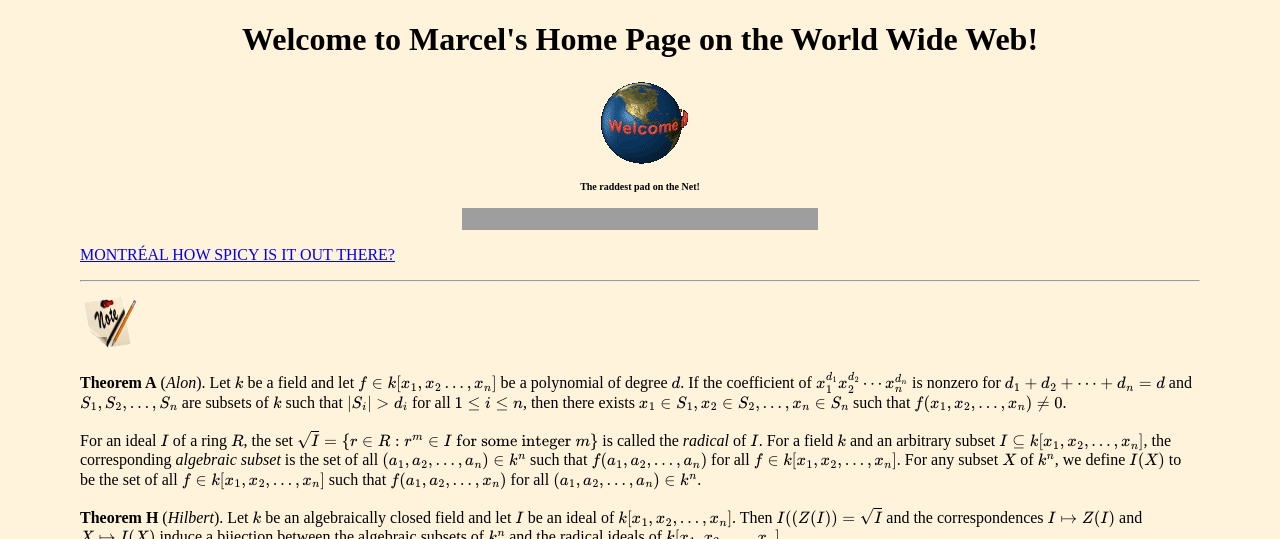
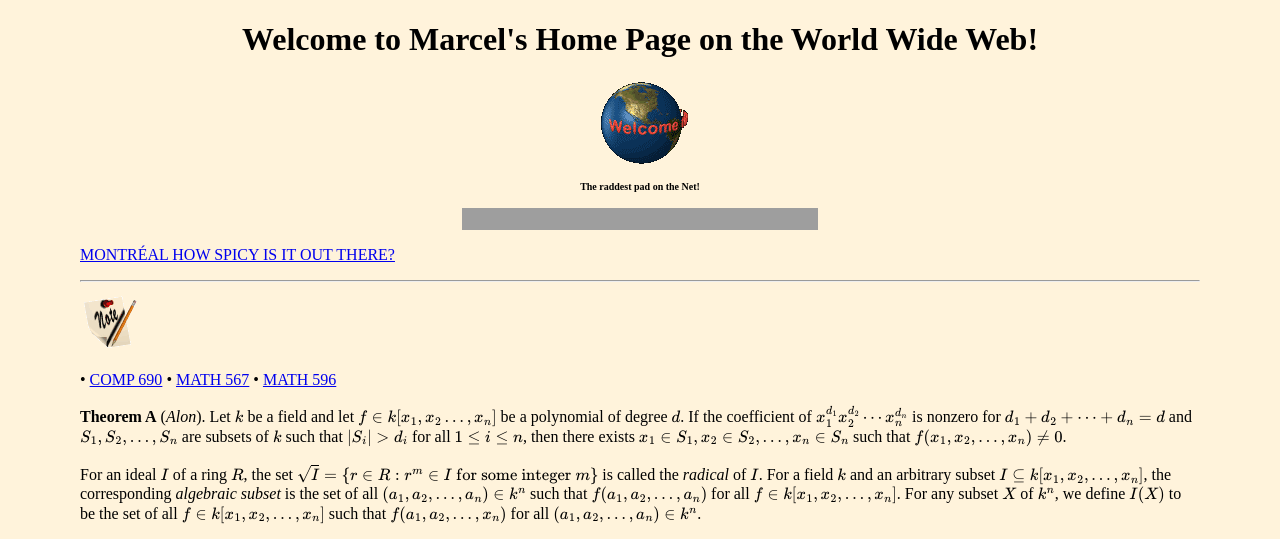
Before and after one commit to marcelgoh/marcelgoh.github.io, a Jekyll site: the page home/index.html, which Jekyll copies as it is, in a window 1280 px wide and 900 px high, cut to the strip 0-539 px from the top of the window. Built offline with Jekyll 4.4.1, drawn with Linux system fonts in a browser that asks for light colours; formulas are drawn with MathJax 3; a script that is not in the unit is left out; grey boxes are pictures that could not be loaded.

Commit message:
New classes

```diff
--- a/home/index.html
+++ b/home/index.html
@@ -81,6 +81,12 @@ body {
 <hr>
 
 <img src="/media/home/note.gif" alt="Note">
+
+<p>
+&bull; <a href="http://luc.devroye.org/690.html">COMP 690</a>
+&bull; <a href="https://www.math.mcgill.ca/gantumur/math567f21/">MATH 567</a>
+&bull; <a href="https://www.math.mcgill.ca/darmon/courses/mf/mf.html">MATH 596</a>
+</p>
 
 <p>
 <b>Theorem A</b> (<i>Alon</i>). Let $k$ be a field and let $f\in k[x_1,x_2\ldots,x_n]$ be a polynomial
```
Also changed, not shown: 3 other files.
